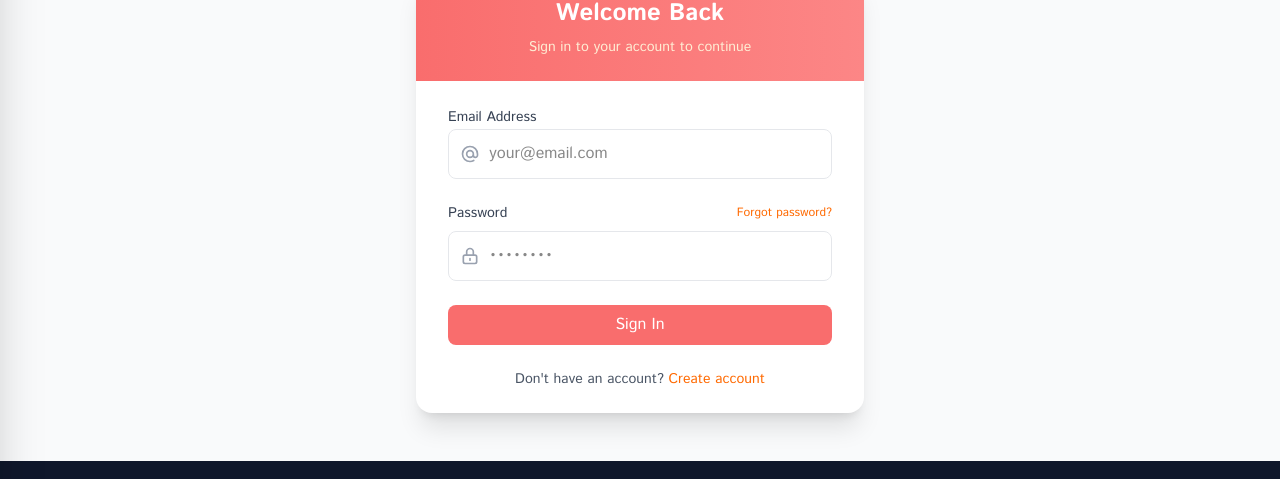
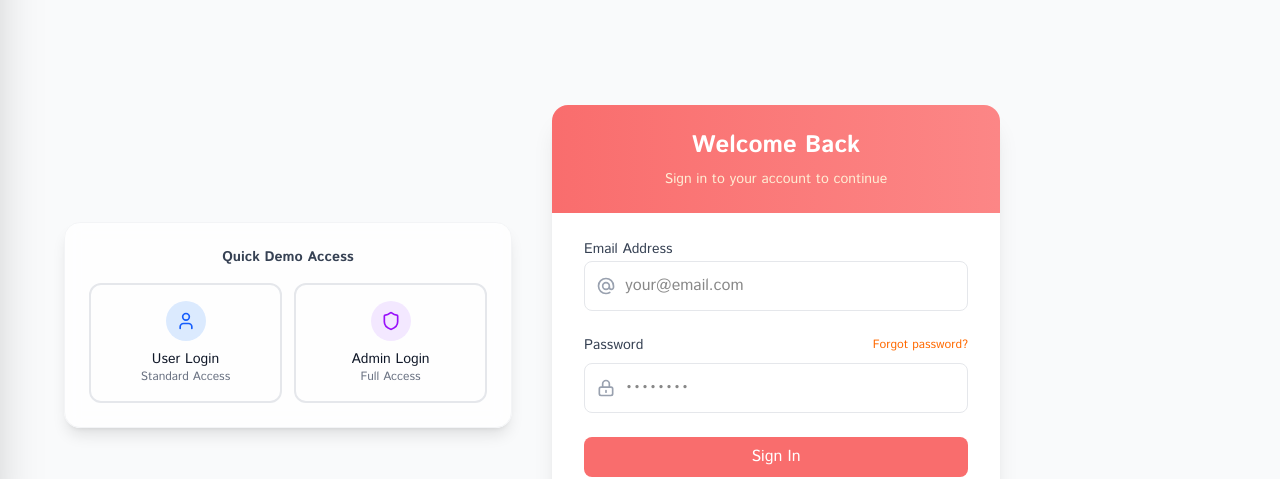
Before and after one commit to pronoybanik/Book-shop-frontend, a React (Vite) app: page /login in a window 1280 px wide. Shown: the part 286-765 px from the top of the page. Built offline with nearby package versions, Linux system fonts and the light colour scheme; no server answers.

Commit message:
login add Credentials

```diff
--- a/src/components/HomeComponents/BookCard.tsx
+++ b/src/components/HomeComponents/BookCard.tsx
@@ -2,19 +2,22 @@ import { TBook } from "../../types/BookItem.Type";
 import { Heart, Scale, Star } from "lucide-react";
 import { useDispatch } from "react-redux";
 import { Link } from "react-router-dom";
-import Loading from "../../shared/Loading";
 import { addBookToCart } from "../../redux/features/product/productSlice";
 import { toast } from "sonner";
 import { useGetSingleUserQuery } from "../../redux/features/product/productApi";
 import SecondaryButton from "../../utils/SecondaryButton";
+import Loading from "../../shared/Loading";
 
 const BookCard = ({ product }: { product: TBook }) => {
   const dispatch = useDispatch();
   const { data, isLoading } = useGetSingleUserQuery(product._id);
 
-  if (!data) return <Loading />;
-
-  if (isLoading) return <Loading />;
+  if (isLoading)
+    return (
+      <p>
+        <Loading></Loading>
+      </p>
+    );
 
   const handleAddToCart = () => {
     const bookingData = {
@@ -100,11 +103,8 @@ const BookCard = ({ product }: { product: TBook }) => {
               ${product?.price.toFixed(2)}
             </span>
           </div>
-          <div
-            onClick={handleAddToCart}
-            className="text-xs"
-          >
-           <SecondaryButton>Add ot cart</SecondaryButton>
+          <div onClick={handleAddToCart} className="text-xs">
+            <SecondaryButton>Add ot cart</SecondaryButton>
           </div>
         </div>
       </div>
--- a/src/pages/Login/Login.tsx
+++ b/src/pages/Login/Login.tsx
@@ -1,5 +1,6 @@
 import { FieldValues, useForm } from "react-hook-form";
 import { Link, useNavigate } from "react-router-dom";
+import { useState } from "react";
 import PrimaryButton from "../../utils/PrimaryButton";
 import { useLoginMutation } from "../../redux/features/auth/authApi";
 import { toast } from "sonner";
@@ -7,85 +8,129 @@ import { useAppDispatch } from "../../redux/hooks";
 import verifyToken from "../../utils/verifyToken";
 import { setUser, TUser } from "../../redux/features/auth/authSlice";
 import Error from "../../utils/Error";
+import { Check, Shield, User } from "lucide-react";
+
+const DEMO_CREDENTIALS = {
+  user: { email: "pronoybanik82@gmail.com", password: "112233" },
+  admin: { email: "admin@gmail.com", password: "112233" },
+};
 
 const Login = () => {
   const navigate = useNavigate();
   const { register, handleSubmit } = useForm();
-
   const [login, { error, isLoading }] = useLoginMutation();
   const dispatch = useAppDispatch();
+  const [selectedDemo, setSelectedDemo] = useState<"user" | "admin" | null>(null);
 
   const onSubmit = async (data: FieldValues) => {
     const toastId = toast.loading("Logging in");
+    try {
+      const res = await login(data).unwrap();
+      if (!res?.success) return toast.error("Login failed", { id: toastId });
+
+      const user = verifyToken(res.data.accessToken) as TUser;
+      dispatch(setUser({ user, token: res.data.accessToken }));
+      localStorage.setItem("accessToken", res.data.accessToken);
+      toast.success("Logged in successfully", { id: toastId });
+      navigate(`/`);
+    } catch (err) {
+      toast.error("Something went wrong", { id: toastId });
+      console.error(err);
+    }
+  };
+
+  const handleDemoLogin = async (role: "user" | "admin") => {
+    setSelectedDemo(role);
+    const credentials = DEMO_CREDENTIALS[role];
+    const toastId = toast.loading(`Logging in as ${role}`);
 
     try {
-      const loginData = {
-        email: data.email,
-        password: data.password,
-      };
+      const res = await login(credentials).unwrap();
+      if (!res?.success) return toast.error("Demo login failed", { id: toastId });
 
-      const res = await login(loginData).unwrap();
-
-      if (!res?.success) {
-        toast.error("Login failed", { id: toastId, duration: 4000 });
-        return;
-      }
       const user = verifyToken(res.data.accessToken) as TUser;
-
-      // set data in local store..
-      dispatch(setUser({ user: user, token: res.data.accessToken }));
+      dispatch(setUser({ user, token: res.data.accessToken }));
       localStorage.setItem("accessToken", res.data.accessToken);
-      if (res?.success) {
-        toast.success("Logged in success", { id: toastId, duration: 4000 });
-        navigate(`/`);
-      }
+      toast.success(`Logged in as ${role}`, { id: toastId });
+      navigate("/");
     } catch (err) {
-      toast.error("Something went wrong", { id: toastId, duration: 4000 });
-      console.log(err);
+      toast.error("Something went wrong", { id: toastId });
+      console.error(err);
     }
   };
 
   return (
-    <div className="bg-gray-50 flex items-center justify-center px-4 py-12 sm:px-6 lg:px-8 ">
+    <div className="min-h-screen bg-gray-50 flex flex-col items-center justify-center px-4 sm:px-6 lg:px-8 py-12">
+      <div className="flex flex-col lg:flex-row items-center gap-10 w-full max-w-6xl">
+        {/* 🟠 Demo login options */}
+        <div className="w-full max-w-md bg-white/80 backdrop-blur-sm rounded-2xl p-6 border border-gray-100 shadow-lg">
+          <h3 className="text-sm font-semibold text-gray-700 mb-4 text-center">Quick Demo Access</h3>
+          <div className="grid grid-cols-2 gap-3">
+            {["user", "admin"].map((role) => {
+              const isActive = selectedDemo === role;
+              const isUser = role === "user";
+              const bg = isUser ? "blue" : "purple";
+
+              return (
+                <button
+                  key={role}
+                  onClick={() => handleDemoLogin(role as "user" | "admin")}
+                  className={`group relative flex flex-col items-center gap-2 p-4 border-2 rounded-xl transition-all duration-300 ${
+                    isActive
+                      ? `border-${bg}-500 bg-gradient-to-br from-${bg}-50 to-${bg}-100 shadow-lg`
+                      : `border-gray-200 hover:border-${bg}-300 hover:bg-${bg}-50`
+                  }`}
+                >
+                  <div
+                    className={`w-10 h-10 rounded-full flex items-center justify-center transition-all duration-300 ${
+                      isActive
+                        ? `bg-gradient-to-r from-${bg}-500 to-${bg}-600 text-white shadow-lg`
+                        : `bg-${bg}-100 text-${bg}-600 group-hover:bg-${bg}-200`
+                    }`}
+                  >
+                    {isUser ? <User className="w-5 h-5" /> : <Shield className="w-5 h-5" />}
+                  </div>
+                  <div className="text-center">
+                    <p className="font-medium text-gray-900 text-sm">
+                      {isUser ? "User Login" : "Admin Login"}
+                    </p>
+                    <p className="text-xs text-gray-500">{isUser ? "Standard Access" : "Full Access"}</p>
+                  </div>
+                  {isActive && (
+                    <div className="absolute -top-1 -right-1 w-5 h-5 bg-green-500 rounded-full flex items-center justify-center">
+                      <Check className="w-3 h-3 text-white" />
+                    </div>
+                  )}
+                </button>
+              );
+            })}
+          </div>
+        </div>
+
+        {/* 🟠 Regular login form */}
         <div className="w-full max-w-md">
           <div className="bg-white rounded-2xl shadow-xl overflow-hidden">
-          {/* Header */}
             <div className="bg-gradient-to-r from-[#f96d6d] to-[#fc8686] px-8 py-6">
-            <h2 className="text-center text-2xl font-bold text-white">
-              Welcome Back
-            </h2>
+              <h2 className="text-center text-2xl font-bold text-white">Welcome Back</h2>
               <p className="mt-2 text-center text-sm text-orange-100">
                 Sign in to your account to continue
               </p>
             </div>
 
-          {/* Form */}
-          <form
-            onSubmit={handleSubmit(onSubmit)}
-            className="px-8 py-6 space-y-6"
-          >
-            {/* Email Input */}
+            <form onSubmit={handleSubmit(onSubmit)} className="px-8 py-6 space-y-6">
               <div className="space-y-2">
-              <label
-                htmlFor="email"
-                className="text-sm font-medium text-gray-700"
-              >
+                <label htmlFor="email" className="text-sm font-medium text-gray-700">
                   Email Address
                 </label>
                 <div className="relative">
                   <div className="absolute inset-y-0 left-0 flex items-center pl-3 pointer-events-none">
-                  <svg
-                    className="w-5 h-5 text-gray-400"
-                    xmlns="http://www.w3.org/2000/svg"
-                    fill="none"
-                    viewBox="0 0 24 24"
+                    <svg className="w-5 h-5 text-gray-400" viewBox="0 0 24 24" fill="none">
+                      <path
+                        d="M16 12a4 4 0 10-8 0 4 4 0 008 0zm0 0v1.5a2.5 2.5 0 005 0V12a9 9 0 10-9 9m4.5-1.206a8.959 8.959 0 01-4.5 1.207"
                         stroke="currentColor"
-                  >
-                    <path
+                        strokeWidth="2"
                         strokeLinecap="round"
                         strokeLinejoin="round"
-                      strokeWidth="2"
-                      d="M16 12a4 4 0 10-8 0 4 4 0 008 0zm0 0v1.5a2.5 2.5 0 005 0V12a9 9 0 10-9 9m4.5-1.206a8.959 8.959 0 01-4.5 1.207"
                       />
                     </svg>
                   </div>
@@ -99,84 +144,54 @@ const Login = () => {
                 </div>
               </div>
 
-            {/* Password Input */}
               <div className="space-y-2">
                 <div className="flex items-center justify-between">
-                <label
-                  htmlFor="password"
-                  className="text-sm font-medium text-gray-700"
-                >
+                  <label htmlFor="password" className="text-sm font-medium text-gray-700">
                     Password
                   </label>
-                <a
-                  href="#"
-                  className="text-xs text-orange-500 hover:text-orange-600"
-                >
+                  <a href="#" className="text-xs text-orange-500 hover:text-orange-600">
                     Forgot password?
                   </a>
                 </div>
                 <div className="relative">
                   <div className="absolute inset-y-0 left-0 flex items-center pl-3 pointer-events-none">
-                  <svg
-                    className="w-5 h-5 text-gray-400"
-                    xmlns="http://www.w3.org/2000/svg"
-                    fill="none"
-                    viewBox="0 0 24 24"
+                    <svg className="w-5 h-5 text-gray-400" viewBox="0 0 24 24" fill="none">
+                      <path
+                        d="M12 15v2m-6 4h12a2 2 0 002-2v-6a2 2 0 00-2-2H6a2 2 0 00-2 2v6a2 2 0 002 2zm10-10V7a4 4 0 00-8 0v4h8z"
                         stroke="currentColor"
-                  >
-                    <path
+                        strokeWidth="2"
                         strokeLinecap="round"
                         strokeLinejoin="round"
-                      strokeWidth="2"
-                      d="M12 15v2m-6 4h12a2 2 0 002-2v-6a2 2 0 00-2-2H6a2 2 0 00-2 2v6a2 2 0 002 2zm10-10V7a4 4 0 00-8 0v4h8z"
                       />
                     </svg>
                   </div>
                   <input
                     id="password"
                     type="password"
-                  {...register("password", {
-                    required: "Password is required",
-                  })}
+                    {...register("password", { required: "Password is required" })}
                     className="pl-10 w-full px-4 py-3 rounded-lg border border-gray-200 focus:border-orange-400 focus:ring focus:ring-orange-200 focus:ring-opacity-50"
                     placeholder="••••••••"
                   />
                 </div>
               </div>
 
-            {/* Error Message */}
               {error && "data" in error ? (
                 <Error>
-                {(error.data as { message?: string })?.message ||
-                  "An error occurred"}
+                  {(error.data as { message?: string })?.message || "An error occurred"}
                 </Error>
               ) : null}
 
-            {/* Submit Button */}
-            <div>
               <PrimaryButton>
                 <div className="flex items-center justify-center w-full">
                   {isLoading ? (
                     <>
-                      <svg
-                        className="animate-spin -ml-1 mr-3 h-5 w-5 text-white"
-                        xmlns="http://www.w3.org/2000/svg"
-                        fill="none"
-                        viewBox="0 0 24 24"
-                      >
-                        <circle
-                          className="opacity-25"
-                          cx="12"
-                          cy="12"
-                          r="10"
-                          stroke="currentColor"
-                          strokeWidth="4"
-                        ></circle>
+                      <svg className="animate-spin -ml-1 mr-3 h-5 w-5 text-white" viewBox="0 0 24 24" fill="none">
+                        <circle className="opacity-25" cx="12" cy="12" r="10" stroke="currentColor" strokeWidth="4"></circle>
                         <path
                           className="opacity-75"
                           fill="currentColor"
-                          d="M4 12a8 8 0 018-8V0C5.373 0 0 5.373 0 12h4zm2 5.291A7.962 7.962 0 014 12H0c0 3.042 1.135 5.824 3 7.938l3-2.647z"
-                        ></path>
+                          d="M4 12a8 8 0 018-8V0C5.373 0 0 5.373 0 12h4z"
+                        />
                       </svg>
                       Signing in...
                     </>
@@ -185,21 +200,15 @@ const Login = () => {
                   )}
                 </div>
               </PrimaryButton>
-            </div>
 
-            {/* Registration Link */}
-            <div className="flex items-center justify-center">
-              <p className="text-sm text-gray-600">
+              <p className="text-sm text-center text-gray-600">
                 Don't have an account?{" "}
-                <Link
-                  to="/registration"
-                  className="font-medium text-orange-500 hover:text-orange-600 transition-colors"
-                >
+                <Link to="/registration" className="font-medium text-orange-500 hover:text-orange-600">
                   Create account
                 </Link>
               </p>
+            </form>
           </div>
-          </form>
         </div>
       </div>
     </div>
--- a/src/shared/Loading.tsx
+++ b/src/shared/Loading.tsx
@@ -1,101 +1,27 @@
 
 const Loading = () => {
   return (
-    <div className="flex items-center justify-center min-h-screen bg-gradient-to-br from-slate-50 to-slate-100">
-      <div className="relative">
-        {/* Main loader container */}
-        <div className="flex flex-col items-center space-y-8">
-
-          {/* Animated Books Stack */}
-          <div className="relative">
-            {/* Book 1 - Bottom */}
-            <div className="absolute w-16 h-4 bg-gradient-to-r from-red-500 to-red-600 rounded-sm shadow-lg transform rotate-0 animate-pulse">
-              <div className="absolute left-1 top-0.5 w-0.5 h-3 bg-red-300 rounded-full"></div>
-            </div>
-
-            {/* Book 2 - Middle */}
-            <div className="absolute w-16 h-4 bg-gradient-to-r from-blue-500 to-blue-600 rounded-sm shadow-lg transform -rotate-3 translate-y-1 animate-pulse delay-300">
-              <div className="absolute left-1 top-0.5 w-0.5 h-3 bg-blue-300 rounded-full"></div>
-            </div>
-
-            {/* Book 3 - Top */}
-            <div className="w-16 h-4 bg-gradient-to-r from-emerald-500 to-emerald-600 rounded-sm shadow-lg transform rotate-2 translate-y-2 animate-pulse delay-700">
-              <div className="absolute left-1 top-0.5 w-0.5 h-3 bg-emerald-300 rounded-full"></div>
-            </div>
-
-            {/* Floating Pages Animation */}
-            <div className="absolute -top-4 left-8">
-              <div className="w-3 h-4 bg-white rounded-sm shadow-md animate-bounce delay-1000 opacity-80"></div>
-            </div>
-            <div className="absolute -top-6 left-12">
-              <div className="w-2 h-3 bg-slate-100 rounded-sm shadow-md animate-bounce delay-1200 opacity-60"></div>
-            </div>
-            <div className="absolute -top-8 left-10">
-              <div className="w-2 h-3 bg-slate-50 rounded-sm shadow-md animate-bounce delay-1400 opacity-40"></div>
-            </div>
-          </div>
-
-          {/* Animated Progress Bar */}
-
-
-          {/* Loading Text with Typewriter Effect */}
-          <div className="text-center space-y-2">
-            <div className="flex items-center justify-center space-x-1">
-              <span className="text-xl font-bold text-slate-700">Loading</span>
-              <div className="flex space-x-1">
-                <div className="w-1.5 h-1.5 bg-emerald-500 rounded-full animate-bounce"></div>
-                <div className="w-1.5 h-1.5 bg-blue-500 rounded-full animate-bounce delay-150"></div>
-                <div className="w-1.5 h-1.5 bg-purple-500 rounded-full animate-bounce delay-300"></div>
-              </div>
-            </div>
-            <p className="text-sm text-slate-500 font-medium">Preparing your reading experience</p>
-          </div>
-
-          {/* Orbiting Reading Icons */}
-          <div className="relative w-24 h-24 ">
-            {/* Center icon */}
-            <div className="absolute inset-0 flex items-center justify-center">
-              <div className="w-8 h-8 bg-gradient-to-br from-amber-400 to-orange-500 rounded-lg shadow-lg flex items-center justify-center">
-                <svg className="w-5 h-5 text-white" fill="currentColor" viewBox="0 0 20 20">
-                  <path d="M9 12l2 2 4-4m6 2a9 9 0 11-18 0 9 9 0 0118 0z"/>
-                </svg>
-              </div>
-            </div>
-
-            {/* Orbiting elements */}
-            <div className="absolute inset-0 animate-spin-slow">
-              <div className="absolute top-0 left-1/2 transform -translate-x-1/2 w-3 h-3 bg-red-400 rounded-full"></div>
-              <div className="absolute bottom-0 left-1/2 transform -translate-x-1/2 w-3 h-3 bg-blue-400 rounded-full"></div>
-              <div className="absolute left-0 top-1/2 transform -translate-y-1/2 w-3 h-3 bg-emerald-400 rounded-full"></div>
-              <div className="absolute right-0 top-1/2 transform -translate-y-1/2 w-3 h-3 bg-purple-400 rounded-full"></div>
-            </div>
-          </div>
-        </div>
-
-        {/* Background decoration */}
-        <div className="absolute -inset-10 opacity-10">
-          <div className="absolute top-0 left-0 w-20 h-20 bg-emerald-500 rounded-full animate-pulse delay-500"></div>
-          <div className="absolute bottom-0 right-0 w-16 h-16 bg-blue-500 rounded-full animate-pulse delay-1000"></div>
-          <div className="absolute top-1/2 right-0 w-12 h-12 bg-purple-500 rounded-full animate-pulse delay-1500"></div>
-        </div>
+    <div className="flex justify-center items-center min-h-screen bg-gray-50">
+      <div className="relative w-16 h-16">
+        <div
+          className="absolute inset-0 border-2 rounded-full animate-ping"
+          style={{ borderColor: '#f96d6d' }}
+        ></div>
+        <div
+          className="absolute inset-2 border-2 rounded-full animate-ping"
+          style={{
+            borderColor: '#f96d6d',
+            animationDelay: '0.5s'
+          }}
+        ></div>
+        <div
+          className="absolute inset-4 border-2 rounded-full animate-ping"
+          style={{
+            borderColor: '#f96d6d',
+            animationDelay: '1s'
+          }}
+        ></div>
       </div>
-
-      <style>{`
-        @keyframes shimmer {
-          0% { transform: translateX(-100%); }
-          100% { transform: translateX(100%); }
-        }
-        @keyframes spin-slow {
-          from { transform: rotate(0deg); }
-          to { transform: rotate(360deg); }
-        }
-        .animate-shimmer {
-          animation: shimmer 2s infinite;
-        }
-        .animate-spin-slow {
-          animation: spin-slow 4s linear infinite;
-        }
-      `}</style>
     </div>
   );
 };
```
Lines whose indentation alone changed are shown as unchanged.
